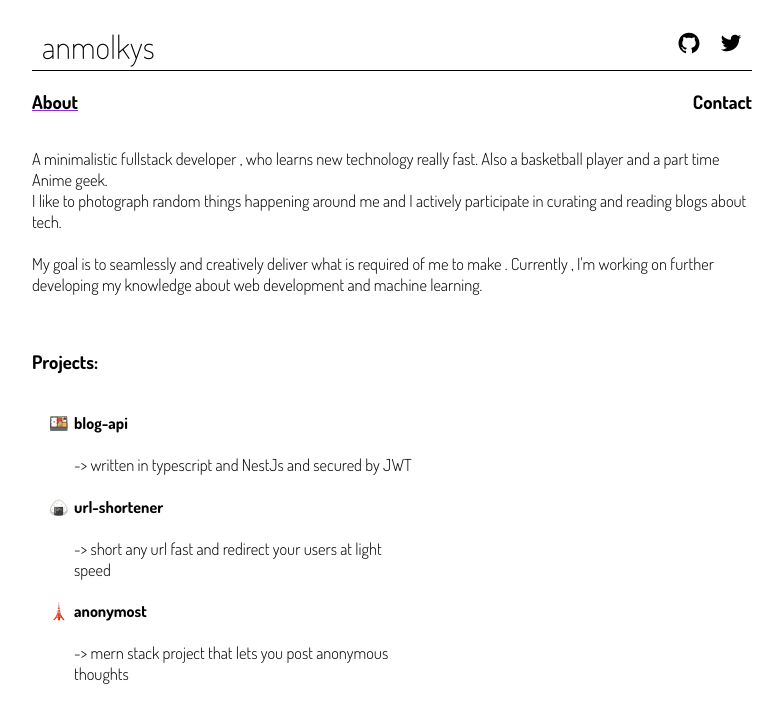
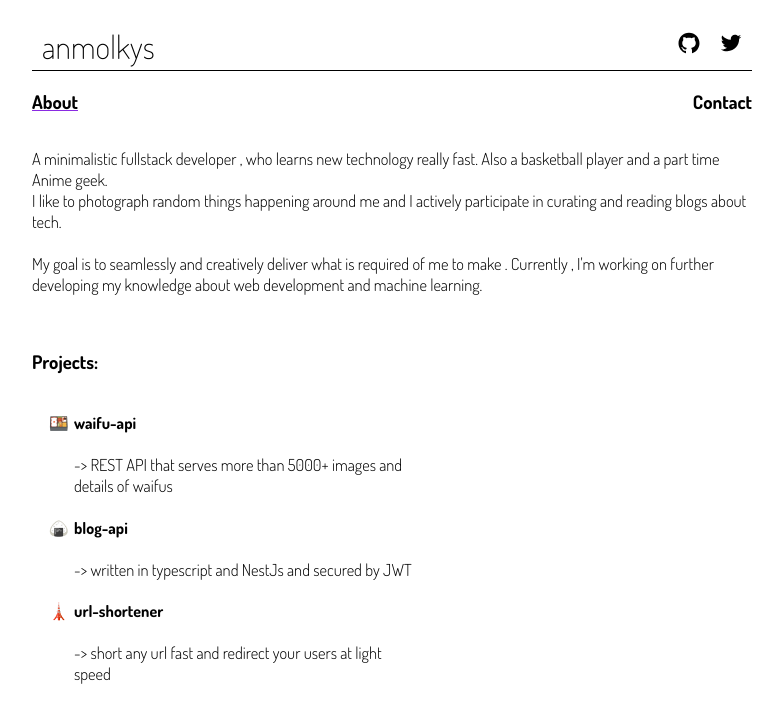
Before and after one commit to anmolkys/portfolio, a React (Create React App) app: page / in a window 1280 px wide. Shown: the top 722 px of the page, without its empty margins (248-1031 px from the left). Built offline with nearby package versions, Linux system fonts and the light colour scheme.

Commit message:
Update App.js

```diff
--- a/src/App.js
+++ b/src/App.js
@@ -3,6 +3,11 @@ import Project from './components/Project';
 import { Link } from 'react-router-dom/cjs/react-router-dom';
 function App() {
   const projects = [
+    {
+      title:"waifu-api",
+      desc:"-> REST API that serves more than 5000+ images and details of waifus",
+      link:"https://waifu.anmolkys.in"
+    },
     {
       title:"blog-api",
       desc:"-> written in typescript and NestJs and secured by JWT",
```
